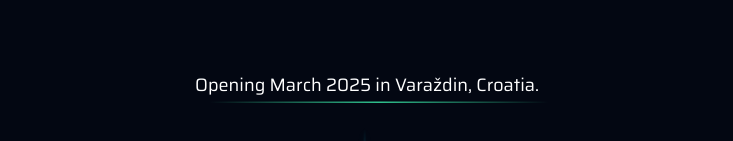
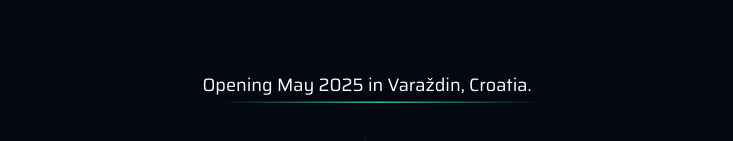
Before and after one commit to karlo-puh/coming-soon-web, a Next.js app: page / in a window 1280 px wide. Shown: the part 253-394 px from the top of the page, without its empty margins (273-1006 px from the left). Built offline with nearby package versions, Linux system fonts and the light colour scheme.

Commit message:
May not march

```diff
--- a/src/app/_components/CroatiaAnimatedPin.tsx
+++ b/src/app/_components/CroatiaAnimatedPin.tsx
@@ -20,7 +20,7 @@ export function CroatiaAnimatedPin() {
   return (
     <div className="h-[25rem] sm:h-[35rem] w-full flex items-center justify-center ">
       <PinContainer
-        title="Opening March 2025 in Varaždin, Croatia."
+        title="Opening May 2025 in Varaždin, Croatia."
         href="https://twitter.com/mannupaaji"
         className="border-none"
         isRotated={isRotated}
```
